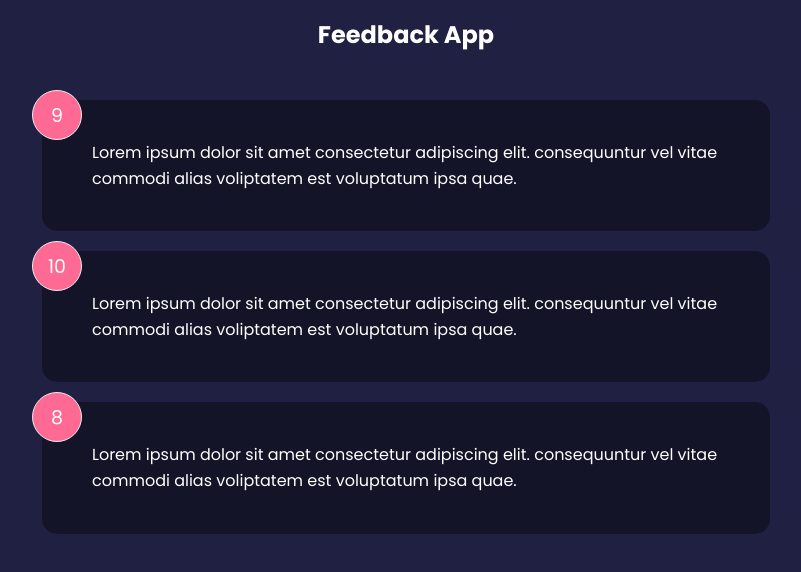
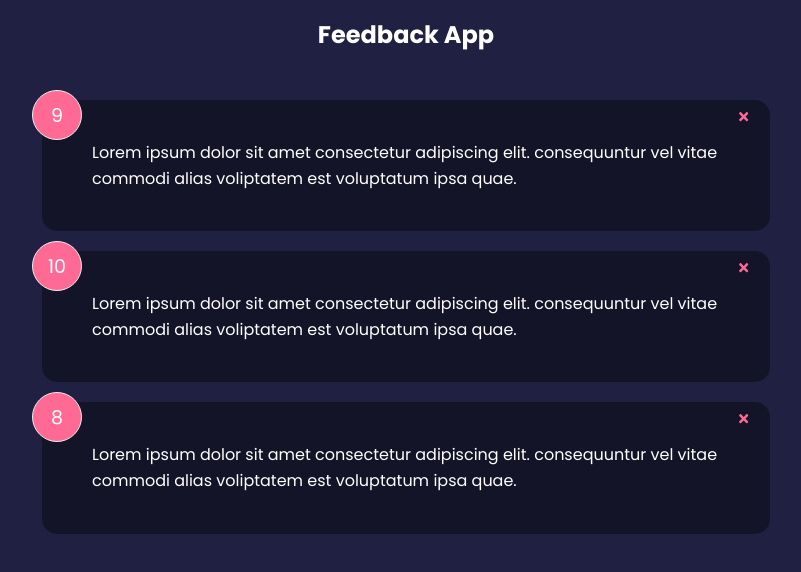
Before and after one commit to arakhm6/feedback-app, a React (Create React App) app: page / in a window 1280 px wide. Shown: the top 572 px of the page, without its empty margins (234-1035 px from the left). Built offline with nearby package versions, Linux system fonts and the light colour scheme.

Commit message:
events and feedback delete function

```diff
--- a/package.json
+++ b/package.json
@@ -8,6 +8,7 @@
     "@testing-library/user-event": "^13.5.0",
     "react": "^18.0.0",
     "react-dom": "^18.0.0",
+    "react-icons": "^4.3.1",
     "react-lorem-ipsum": "^1.4.10",
     "react-scripts": "5.0.1",
     "web-vitals": "^2.1.4"
--- a/src/App.js
+++ b/src/App.js
@@ -5,11 +5,17 @@
 
 function App() {
   const [feedback, setFeedback] = useState(FeedbackData);
+
+  const deleteFeedback = (id) => {
+    if (window.confirm("Are you sure you want to delete?")) {
+      setFeedback(feedback.filter((item) => item.id !== id));
+    }
+  };
   return (
     <>
       <Header />
       <div className="container">
-        <FeedbackList feedback={feedback} />
+        <FeedbackList feedback={feedback} handleDelete={deleteFeedback} />
       </div>
     </>
   );
--- a/src/components/FeedbackItem.js
+++ b/src/components/FeedbackItem.js
@@ -1,10 +1,14 @@
+import { FaTimes } from "react-icons/fa";
 import PropTypes from "prop-types";
 import Card from "./shared/Card";
 
-function FeedbackItem({ item }) {
+function FeedbackItem({ item, handleDelete }) {
   return (
     <Card reverse={true}>
       <div className="num-display">{item.rating}</div>
+      <button onClick={() => handleDelete(item.id)} className="close">
+        <FaTimes color="#FF6A95" />
+      </button>
       <div className="text-display">{item.text}</div>
     </Card>
   );
--- a/src/components/FeedbackList.js
+++ b/src/components/FeedbackList.js
@@ -1,14 +1,14 @@
 import PropTypes from "prop-types";
 import FeedbackItem from "./FeedbackItem";
 
-function FeedbackList({ feedback }) {
+function FeedbackList({ feedback, handleDelete }) {
   if (!feedback || feedback.length === 0) {
     return <p>No Feedback Yet</p>;
   }
   return (
     <div className="feedback-list">
       {feedback.map((item) => (
-        <FeedbackItem key={item.id} item={item} />
+        <FeedbackItem key={item.id} item={item} handleDelete={handleDelete} />
       ))}
     </div>
   );
```
Also changed, not shown: 1 other file (tests, documents, lock files or other folders).
